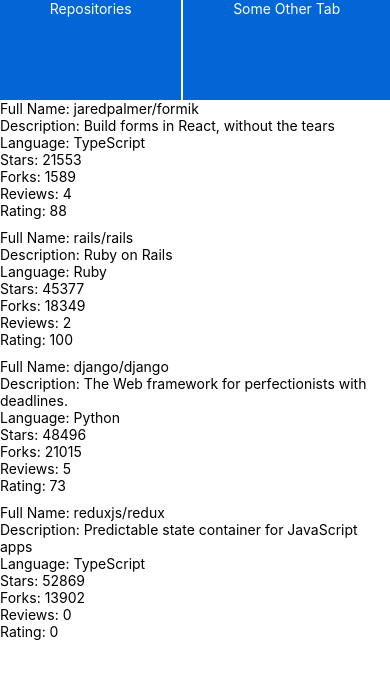
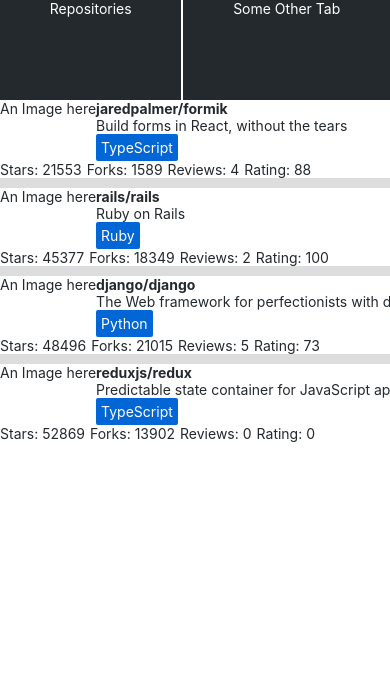
Before and after one commit to aaltop/fullstackopen-rate-repo, a React Native app: screen / in a window 390 px wide. Shown: the top 678 px of the page. Built offline with nearby package versions, Linux system fonts and the light colour scheme.

Commit message:
Add partial "polished reviewed repositories list", testing styling (10.5)

```diff
--- a/src/components/Main.jsx
+++ b/src/components/Main.jsx
@@ -9,6 +9,9 @@
     flexGrow: 1,
     flexShrink: 1,
   },
+  repositoryList: {
+    width: "100%"
+  }
 });
 
 export default function Main()
@@ -16,7 +19,9 @@
     return (
         <View style={styles.container}>
             <AppBar />
-            <RepositoryList />
+            <View style={styles.repositoryList}>
+                <RepositoryList style={styles.repositoryList} />
+            </View>
         </View>
     );
 }
--- a/src/components/RepositoryItem.jsx
+++ b/src/components/RepositoryItem.jsx
@@ -1,4 +1,7 @@
-import { Text, View } from "react-native";
+import { languageTag } from "../styles";
+import Text from "./Text";
+
+import { StyleSheet, View } from "react-native";
 
 
 
@@ -17,17 +20,46 @@
         ownerAvatarUrl,
     } = item;
 
+    const styles = StyleSheet.create({
+        container: {
+            width: "100%",
+        },
+        picture: {
+            flexGrow: 0
+        },
+        info: {
+            alignItems: "flex-start",
+        },
+        infoAndPicture: {
+            flexDirection: "row",
+        },
+        stats: {
+            flexDirection: "row",
+            gap: 5
+        }
+    });
+
     return (
-        <View>
+        <View style={styles.container}>
+            <View style={styles.infoAndPicture}>
+                <View style={styles.picture}>
                     <Text>
-                Full Name: {fullName}
+                        An Image here
+                    </Text>
+                </View>
+                <View style={styles.info}>
+                    <Text fontWeight="bold">
+                        {fullName}
                     </Text>
                     <Text>
-                Description: {description}
+                        {description}
                     </Text>
-            <Text>
-                Language: {language}
+                    <Text style={[languageTag.style, { flexGrow: 0}]}>
+                        {language}
                     </Text>
+                </View>
+            </View>
+            <View style={styles.stats}>
                 <Text>
                     Stars: {stargazersCount}
                 </Text>
@@ -41,5 +73,6 @@
                     Rating: {ratingAverage}
                 </Text>
             </View>
+        </View>
     );
 }
--- a/src/components/RepositoryList.jsx
+++ b/src/components/RepositoryList.jsx
@@ -1,12 +1,7 @@
 import RepositoryItem from './RepositoryItem';
+import theme from '../theme';
 
 import { FlatList, View, StyleSheet } from 'react-native';
-
-const styles = StyleSheet.create({
-  separator: {
-    height: 10,
-  },
-});
 
 const repositories = [
   {
@@ -55,11 +50,20 @@
   },
 ];
 
+const styles = StyleSheet.create({
+    separator: {
+      height: 10,
+      backgroundColor: theme.colors.offWhite
+    }
+  });
+
 const ItemSeparator = () => <View style={styles.separator} />;
 
-const RepositoryList = () => {
+const RepositoryList = ({ style }) => {
+
   return (
     <FlatList
+      style={style}
       data={repositories}
       ItemSeparatorComponent={ItemSeparator}
       renderItem={RepositoryItem}
--- /dev/null
+++ b/src/styles.js
@@ -0,0 +1,14 @@
+import theme from "./theme";
+
+import { StyleSheet } from "react-native";
+
+
+
+export const languageTag = StyleSheet.create({
+    style: {
+        backgroundColor: theme.colors.languageTag,
+        borderRadius: 2,
+        padding: 5,
+        color: '#ffffff'
+    }
+});
--- a/src/theme.js
+++ b/src/theme.js
@@ -2,7 +2,9 @@
     colors: {
       textPrimary: '#24292e',
       textSecondary: '#586069',
-      primary: '#0366d6',
+      primary: '#24292e',
+      languageTag: '#0366d6',
+      offWhite: "#ddd"
     },
     fontSizes: {
       body: 14,
```
Lines whose indentation alone changed are shown as unchanged.
